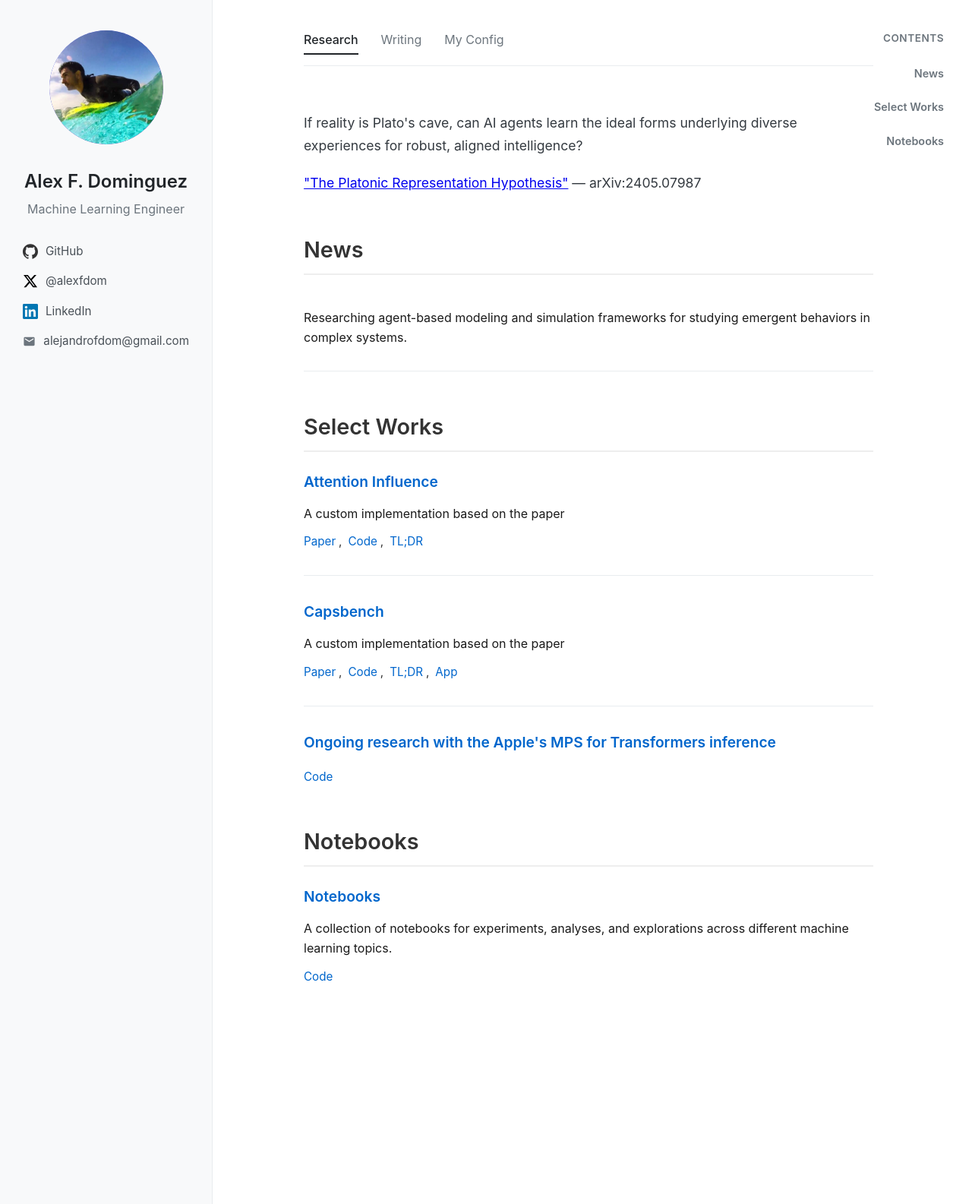
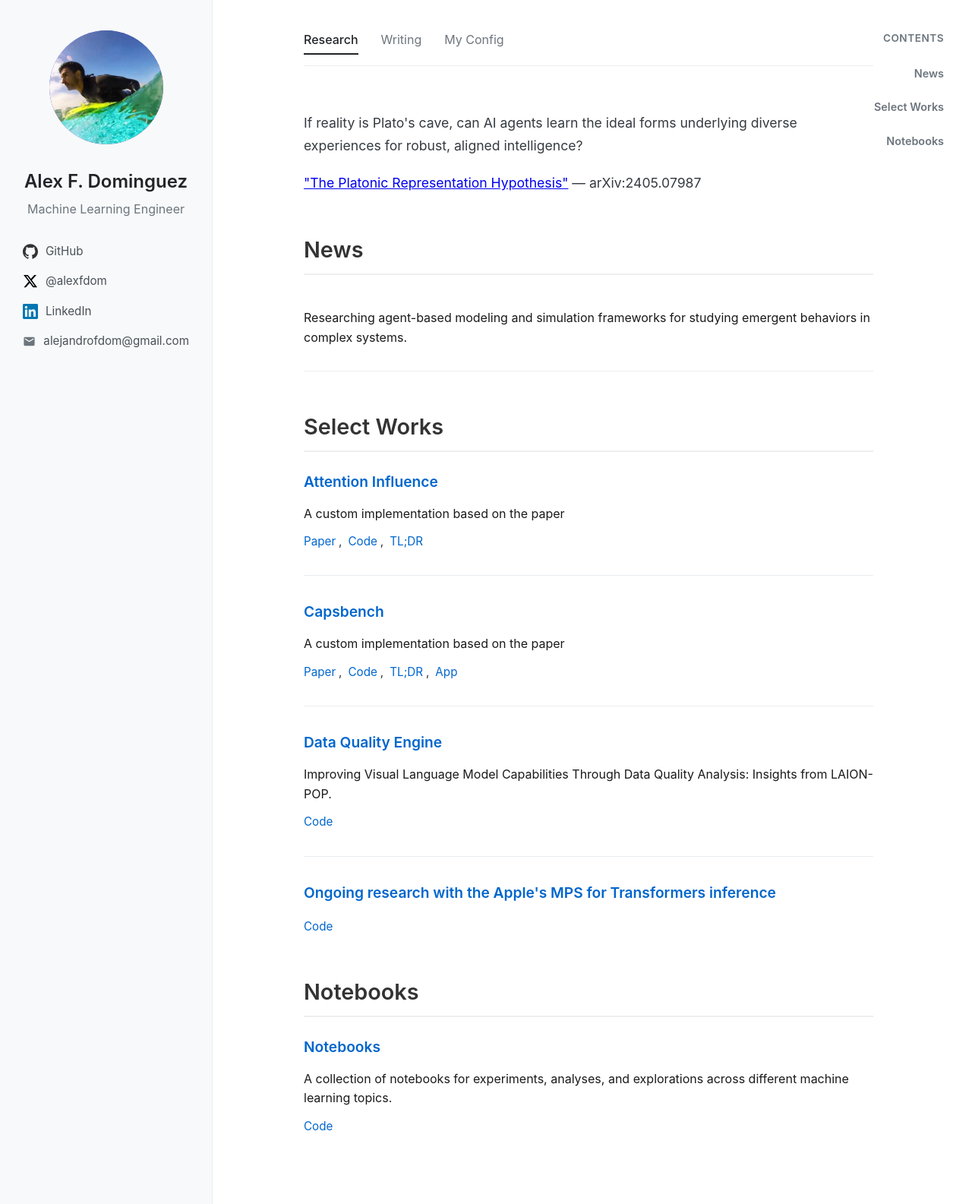
Before and after one commit to alexfdom/alexfdom, a Jekyll site: the page built from index.html, in a window 1280 px wide. Shown: the whole page at 76% size. Built offline with Jekyll 4.4.1, drawn with Linux system fonts in a browser that asks for light colours.

Commit message:
docs: add project

```diff
--- a/_data/projects.yml
+++ b/_data/projects.yml
@@ -8,8 +8,6 @@
     paper: "https://arxiv.org/abs/2505.07293"
     code: "https://github.com/alexfdom/attention-influence"
     tldr: "https://x.com/alexfdom/status/1938652815519285448"
-
-
 
 - title: "Capsbench"
   description: "A custom implementation based on the paper"
@@ -23,6 +21,15 @@
     tldr: "https://x.com/alexfdom/status/1884294590058082745"
     app: "https://capsbench.streamlit.app"
 
+- title: "Data Quality Engine"
+  description: "Improving Visual Language Model Capabilities Through Data Quality Analysis: Insights from LAION-POP."
+  authors:
+  venue:
+  year:
+  links:
+    default: "https://github.com/alexfdom/data-quality-engine"
+    code: "https://github.com/alexfdom/data-quality-engine"
+
 - title: "Ongoing research with the Apple's MPS for Transformers inference"
   description:
   authors:
```
